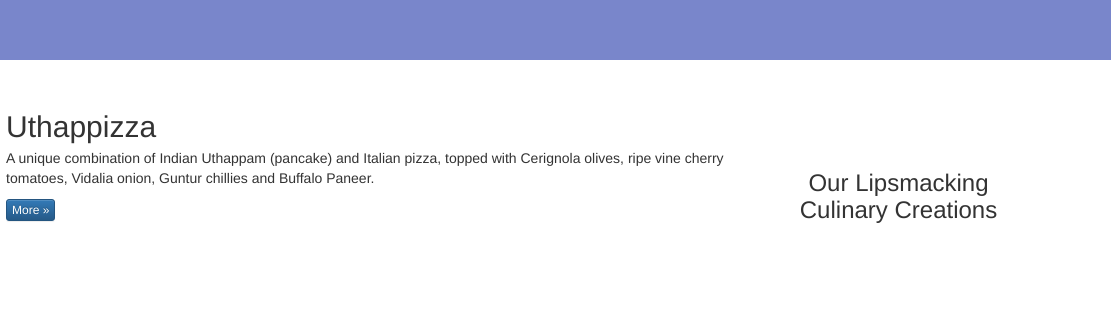
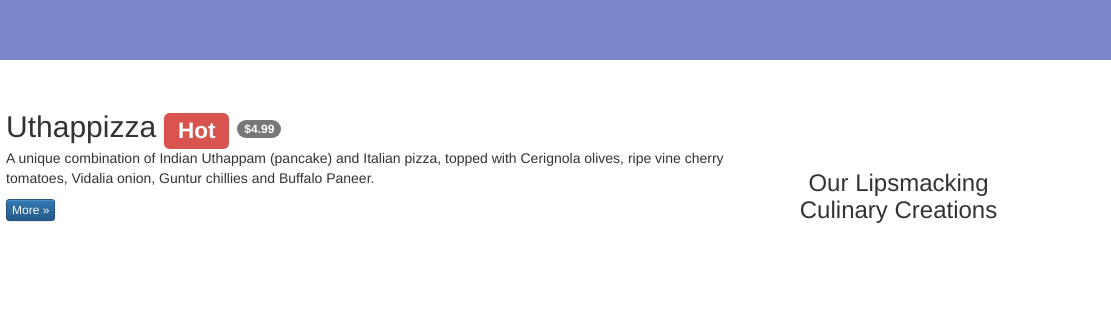
Before and after one commit to emiliogozo/conFusion, a plain HTML site: page index.html in a window 1280 px wide. Shown: the part 399-719 px from the top of the page, 169-1280 px from the left. Drawn offline with nearby package versions, Linux system fonts and the light colour scheme.

Commit message:
Alerting Users

```diff
--- a/index.html
+++ b/index.html
@@ -94,7 +94,11 @@
 					</a>
 					</div>
 					<div class="media-body">
-						<h2 class="media-heading">Uthappizza</h2>
+						<h2 class="media-heading">Uthappizza
+							<span class="label label-danger">Hot</span>
+							<span class="badge">$4.99</span>
+						</h2>
+
 						<p>A unique combination of Indian Uthappam (pancake) and
 						Italian pizza, topped with Cerignola olives, ripe vine
 						cherry tomatoes, Vidalia onion, Guntur chillies and
```
